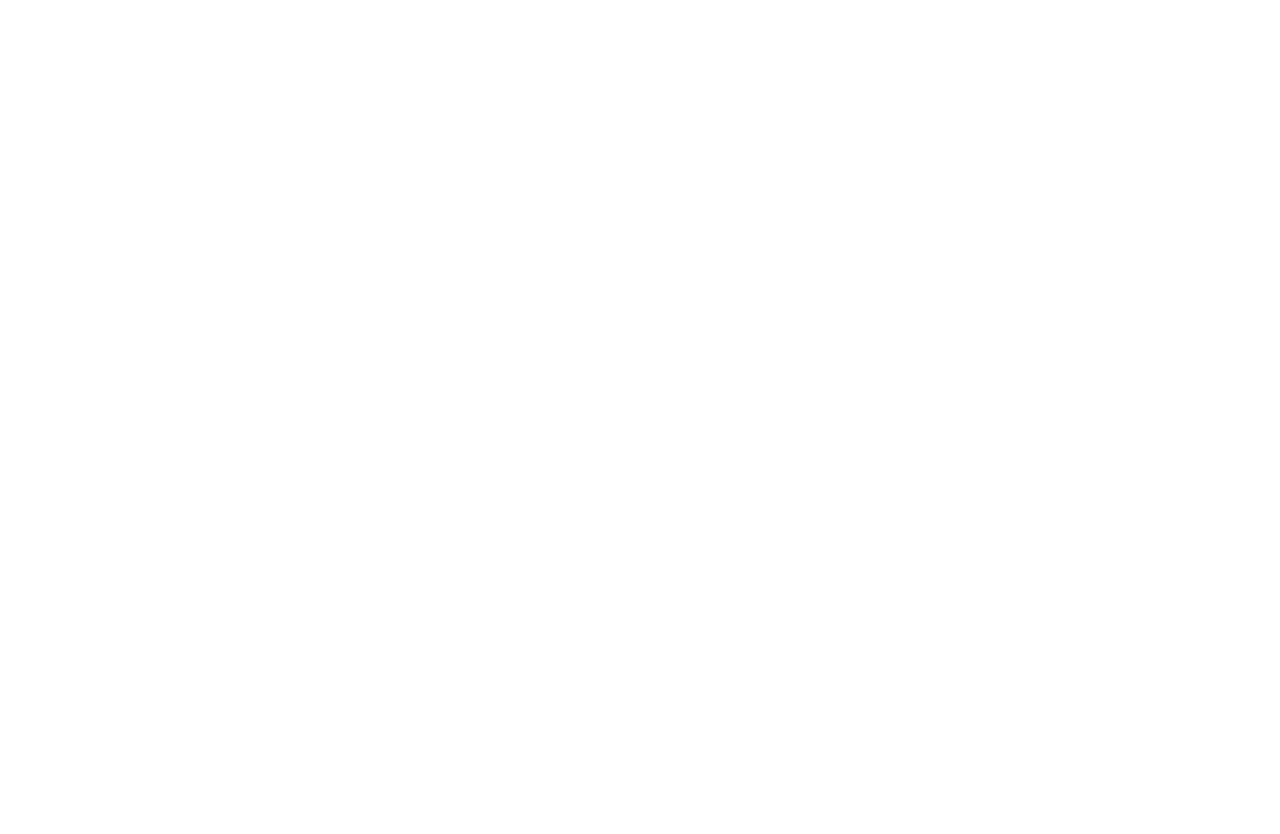
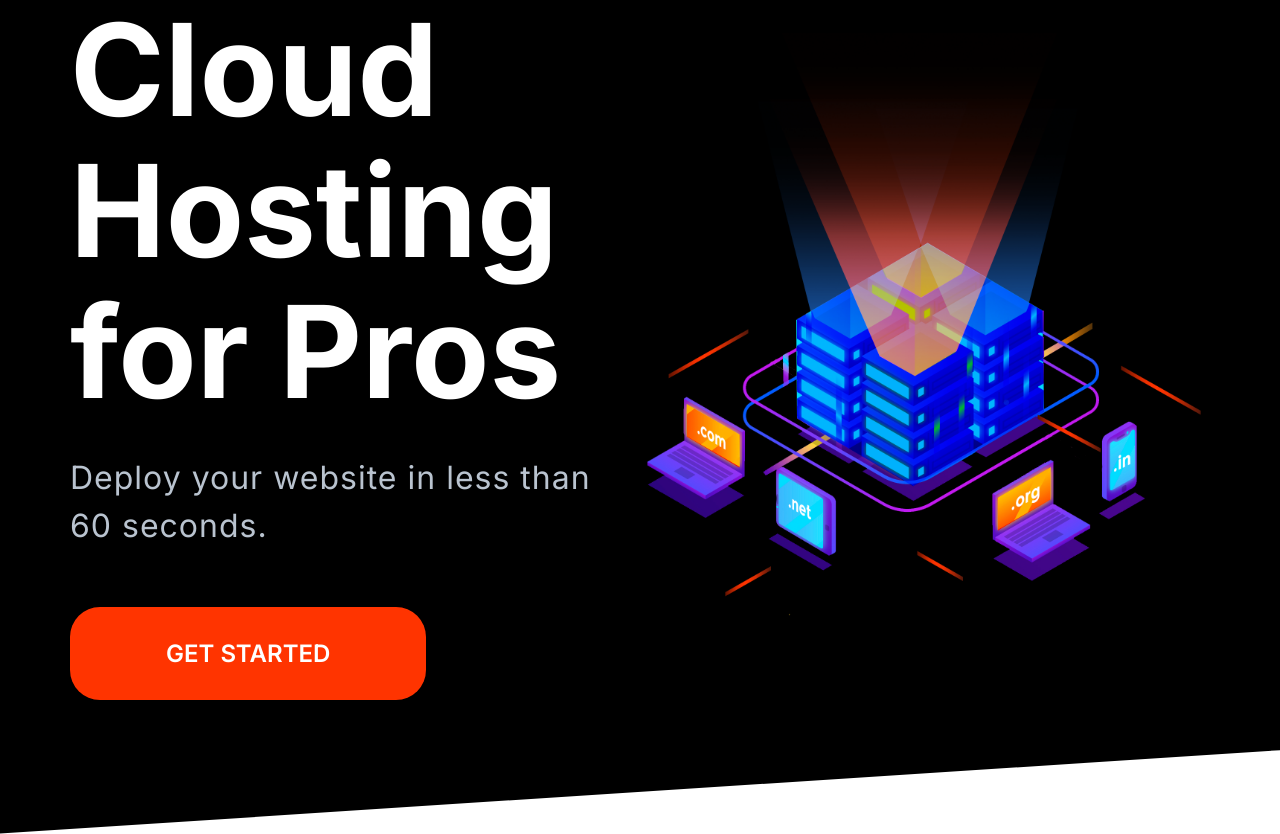
Before and after one commit to mdssfi/mds, a plain HTML site: page index.html in a window 1280 px wide. Before the commit the page ends 800 px from the top, so only its background shows below. Drawn offline with Linux system fonts and the light colour scheme.

Commit message:
Build the hero component.

```diff
--- a/css/styles.css
+++ b/css/styles.css
@@ -32,6 +32,7 @@ h2,
 h3 {
   color: var(--color-headings);
   margin-bottom: 1rem;
+  line-height: 1.1;
 }
 
 h1 {
@@ -664,3 +665,28 @@ a {
     border: 0;
   }
 }
+
+/* Hero */
+.hero {
+  clip-path: polygon(0% 0%, 100% 0%, 100% 90%, 0% 100%);
+}
+.hero__tagline {
+  font-size: 2rem;
+  color: #b9c3cf;
+  letter-spacing: 1px;
+  margin: 2rem 0 5rem;
+}
+
+.hero__image {
+  width: 100%;
+}
+
+@media screen and (min-width: 768px) {
+  .hero {
+    padding-top: 0;
+  }
+  .hero__content {
+    text-align: left;
+    align-self: center;
+  }
+}
--- a/index.html
+++ b/index.html
@@ -15,7 +15,18 @@
     <link rel="stylesheet" href="css/styles.css" />
   </head>
   <body>
-
+    <section class="block block--dark block--skewed-left hero">
+      <div class="container grid grid--1x2">
+        <header class="block__header hero__content">
+          <h1 class="block__heading">Cloud Hosting for Pros</h1>
+          <p class="hero__tagline">
+            Deploy your website in less than 60 seconds.
+          </p>
+          <a href="" class="btn btn--accent btn--stretched">Get Started</a>
+        </header>
+        <img class="hero__image" src="images/banner.png" alt="" />
+      </div>
+    </section>
     <script src="js/main.js"></script>
   </body>
 </html>
```
Also changed, not shown: components/hero.html (added, +12 -0 lines), images/banner.png (added).
